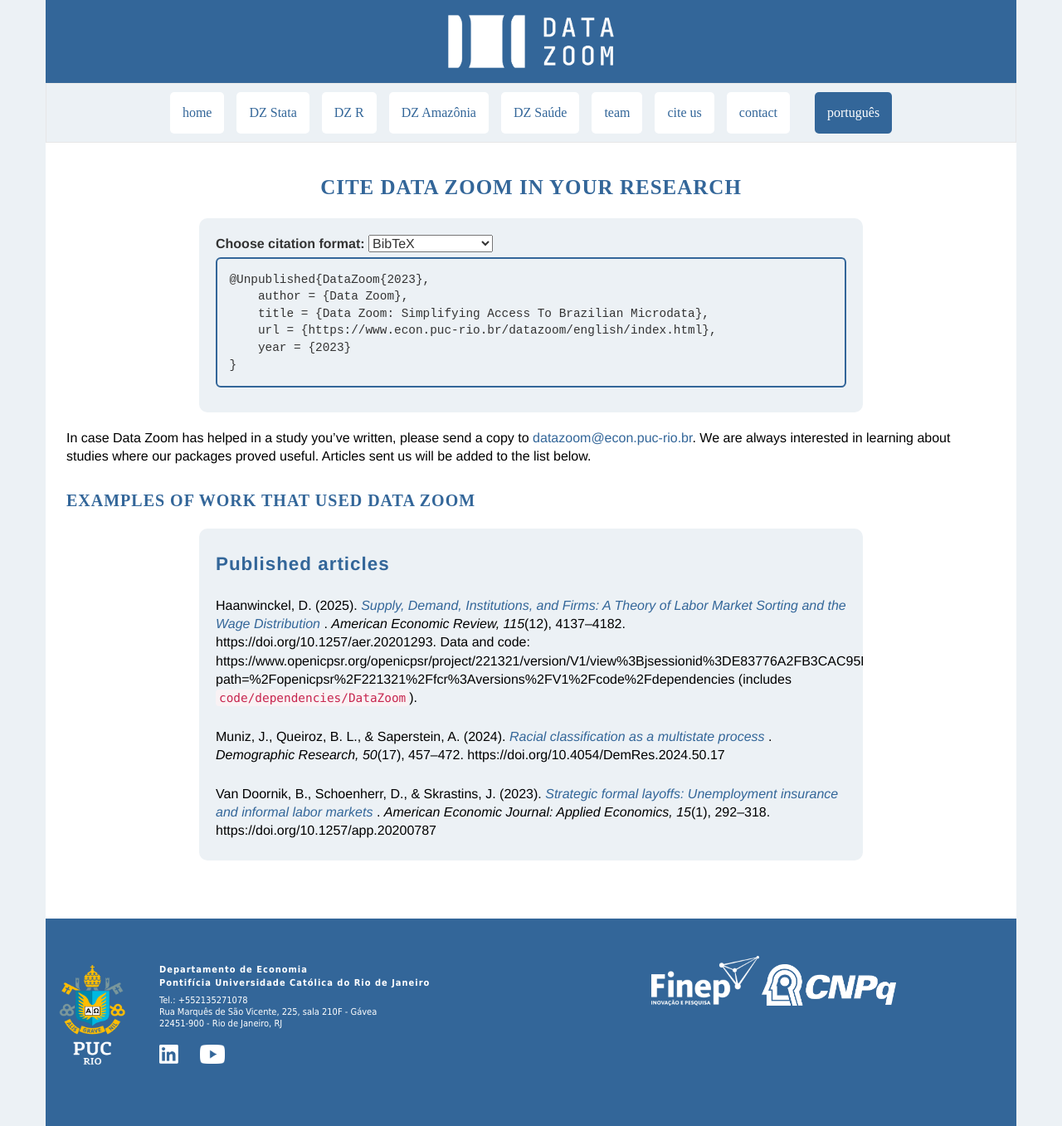
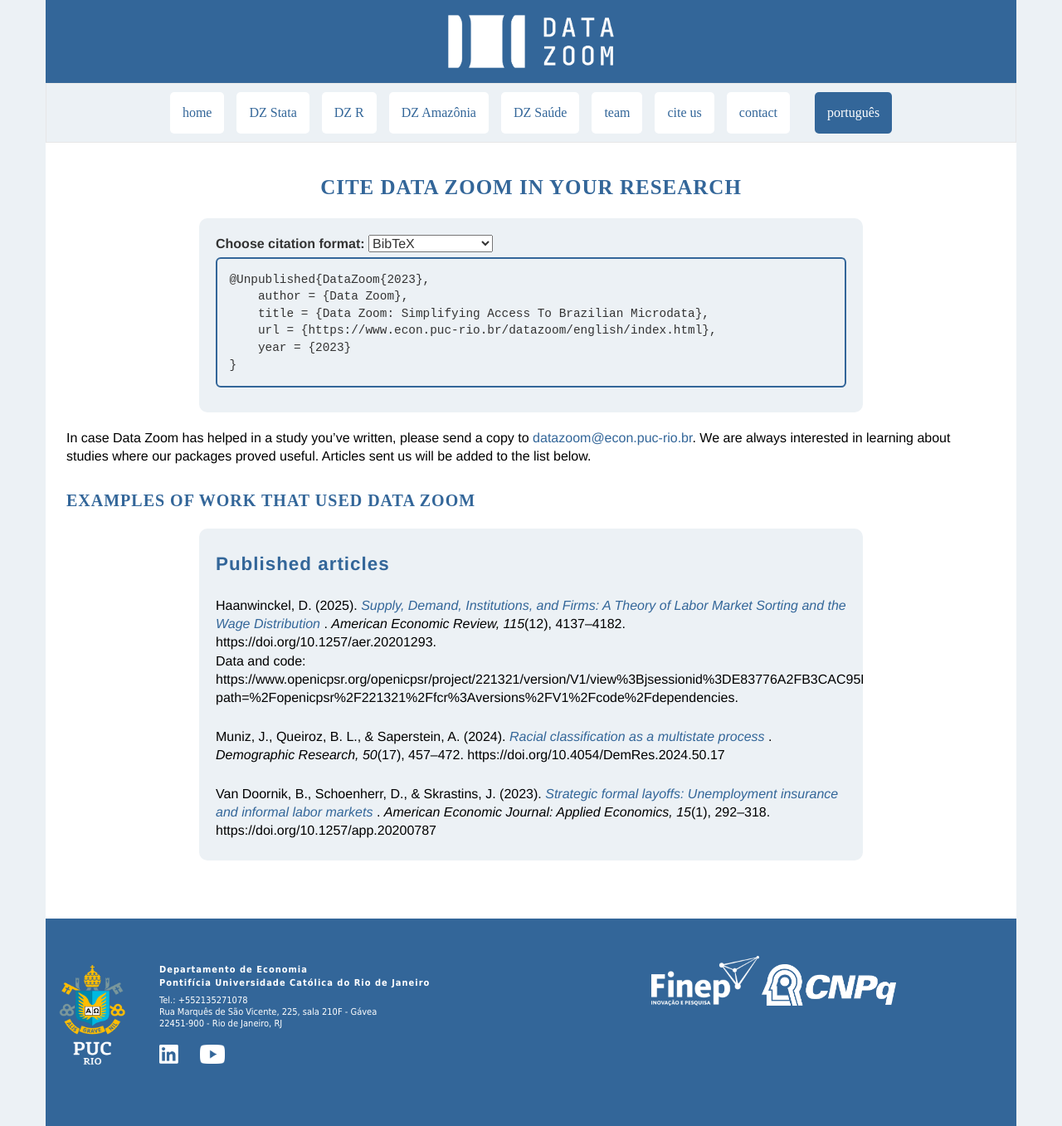
Before and after one commit to datazoompuc/datazoompuc.github.io, a Jekyll site: the page built from en/citacao.md, in a window 1280 px wide. Shown: the whole page at 83% size. Built offline with Jekyll 4.4.1, drawn with Linux system fonts in a browser that asks for light colours; nearby versions of some CDN libraries; some web fonts are replaced.

Commit message:
Pequena atualização e ajuste na organização de link de citação
Atualiza o link e organização de Data and Code do paper de Daniel Haanwinckel.

```diff
--- a/_data/citacoes.yml
+++ b/_data/citacoes.yml
@@ -2,7 +2,7 @@
   - author_date: "Haanwinckel, D. (2025)."
     link: "https://www.aeaweb.org/articles?id=10.1257/aer.20201293"
     title: "Supply, Demand, Institutions, and Firms: A Theory of Labor Market Sorting and the Wage Distribution"
-    remainder: "<em>American Economic Review, 115</em>(12), 4137–4182. https://doi.org/10.1257/aer.20201293. Data and code: https://www.openicpsr.org/openicpsr/project/221321/version/V1/view%3Bjsessionid%3DE83776A2FB3CAC95F0EC8B33074AB659?path=%2Fopenicpsr%2F221321%2Ffcr%3Aversions%2FV1%2Fcode%2Fdependencies (includes <code>code/dependencies/DataZoom</code>)."
+    remainder: "<em>American Economic Review, 115</em>(12), 4137–4182. https://doi.org/10.1257/aer.20201293. <br>Data and code: https://www.openicpsr.org/openicpsr/project/221321/version/V1/view%3Bjsessionid%3DE83776A2FB3CAC95F0EC8B33074AB659?path=%2Fopenicpsr%2F221321%2Ffcr%3Aversions%2FV1%2Fcode%2Fdependencies."
 
   - author_date: "Muniz, J., Queiroz, B. L., & Saperstein, A. (2024)."
     link: "https://www.demographic-research.org/articles/volume/50/17"
```
